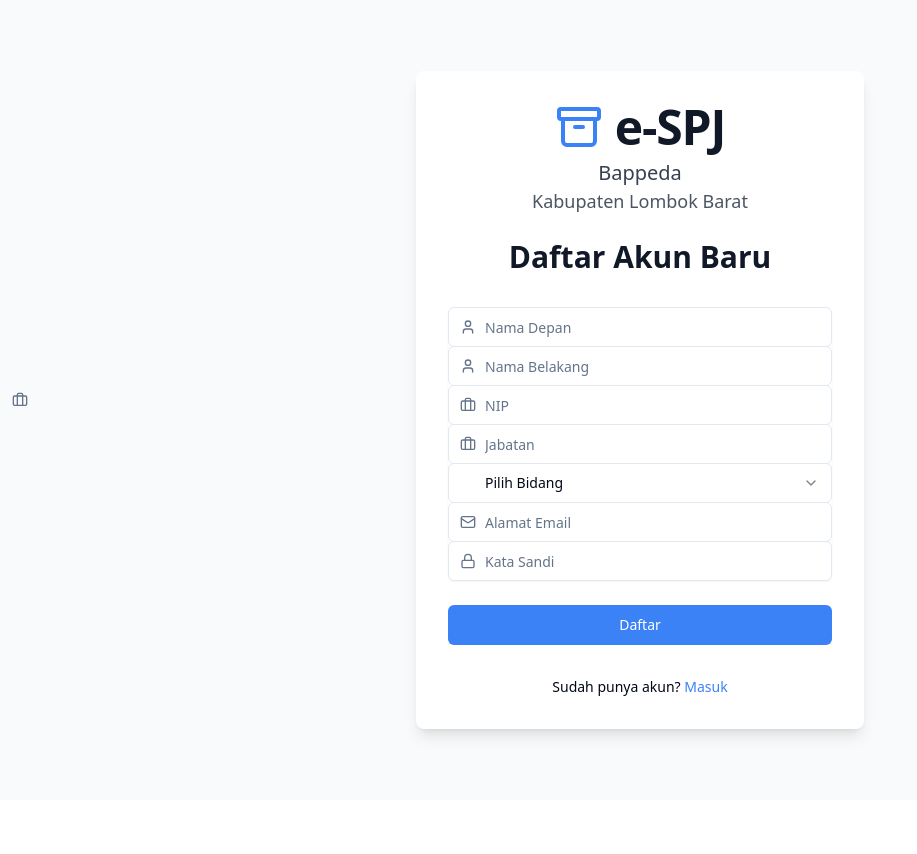
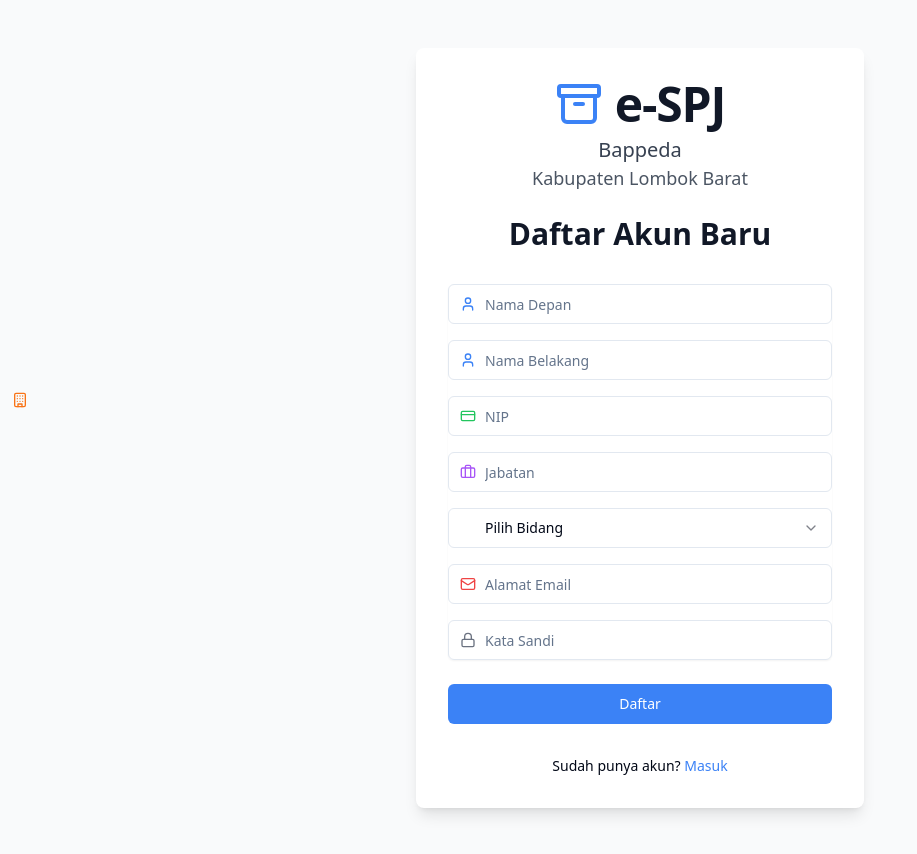
Before and after one commit to BappedaLobar/Arsip-SPJ, a React (Vite) app: page /signup in a window 1280 px wide. Shown: the whole page, without its empty margins (0-917 px from the left). Before the commit the page ends 800 px from the top, so only its background shows below. Built offline with nearby package versions, Linux system fonts and the light colour scheme.

Commit message:
[dyad] wrote 1 file(s)

```diff
--- a/src/pages/SignUp.tsx
+++ b/src/pages/SignUp.tsx
@@ -7,7 +7,7 @@ import { showError, showSuccess, showLoading, dismissToast } from "@/utils/toast
 import { Button } from "@/components/ui/button";
 import { Input } from "@/components/ui/input";
 import { Label } from "@/components/ui/label";
-import { Archive, User, Mail, Lock, Briefcase } from "lucide-react";
+import { Archive, User, Mail, Lock, Briefcase, CreditCard, Building } from "lucide-react"; // Menambahkan CreditCard dan Building
 import { Select, SelectContent, SelectItem, SelectTrigger, SelectValue } from "@/components/ui/select";
 import { bidangOptions } from "@/types/spj";
 
@@ -44,13 +44,12 @@ const SignUp = () => {
 
       if (error) {
         showError("Gagal mendaftar: " + error.message);
-      } else if (data.session) { // Jika sesi langsung terbentuk (verifikasi email nonaktif)
+      } else if (data.session) {
         showSuccess("Pendaftaran berhasil! Anda telah masuk.");
-        navigate("/"); // Langsung arahkan ke dashboard
+        navigate("/");
       } else if (data.user && !data.session) {
-        // Ini terjadi jika verifikasi email masih aktif di Supabase
         showError("Pendaftaran berhasil, tetapi verifikasi email diperlukan. Silakan cek email Anda.");
-        navigate("/login"); // Kembali ke login untuk menunggu verifikasi
+        navigate("/login");
       } else {
         showError("Pendaftaran gagal. Silakan coba lagi.");
       }
@@ -67,7 +66,7 @@ const SignUp = () => {
       <div className="max-w-md w-full space-y-8 p-8 bg-white shadow-lg rounded-lg">
         <div className="text-center">
           <div className="flex items-center justify-center gap-3 mb-2">
-            <Archive className="h-12 w-12 text-primary flex-shrink-0" /> {/* Added flex-shrink-0 */}
+            <Archive className="h-12 w-12 text-primary flex-shrink-0" />
             <h1 className="text-5xl font-extrabold tracking-tight text-gray-900">
               e-SPJ
             </h1>
@@ -79,11 +78,11 @@ const SignUp = () => {
           </h2>
         </div>
         <form className="mt-8 space-y-6" onSubmit={handleSignUp}>
-          <div className="rounded-md shadow-sm -space-y-px">
+          <div className="rounded-md shadow-sm space-y-4"> {/* Mengubah -space-y-px menjadi space-y-4 */}
             <div>
               <Label htmlFor="first-name" className="sr-only">Nama Depan</Label>
               <div className="relative">
-                <User className="absolute left-3 top-1/2 -translate-y-1/2 h-4 w-4 text-muted-foreground" />
+                <User className="absolute left-3 top-1/2 -translate-y-1/2 h-4 w-4 text-blue-500" /> {/* Warna biru */}
                 <Input
                   id="first-name"
                   name="first-name"
@@ -101,7 +100,7 @@ const SignUp = () => {
             <div>
               <Label htmlFor="last-name" className="sr-only">Nama Belakang</Label>
               <div className="relative">
-                <User className="absolute left-3 top-1/2 -translate-y-1/2 h-4 w-4 text-muted-foreground" />
+                <User className="absolute left-3 top-1/2 -translate-y-1/2 h-4 w-4 text-blue-500" /> {/* Warna biru */}
                 <Input
                   id="last-name"
                   name="last-name"
@@ -119,7 +118,7 @@ const SignUp = () => {
             <div>
               <Label htmlFor="nip" className="sr-only">NIP</Label>
               <div className="relative">
-                <Briefcase className="absolute left-3 top-1/2 -translate-y-1/2 h-4 w-4 text-muted-foreground" />
+                <CreditCard className="absolute left-3 top-1/2 -translate-y-1/2 h-4 w-4 text-green-500" /> {/* Ikon CreditCard, warna hijau */}
                 <Input
                   id="nip"
                   name="nip"
@@ -137,7 +136,7 @@ const SignUp = () => {
             <div>
               <Label htmlFor="position" className="sr-only">Jabatan</Label>
               <div className="relative">
-                <Briefcase className="absolute left-3 top-1/2 -translate-y-1/2 h-4 w-4 text-muted-foreground" />
+                <Briefcase className="absolute left-3 top-1/2 -translate-y-1/2 h-4 w-4 text-purple-500" /> {/* Ikon Briefcase, warna ungu */}
                 <Input
                   id="position"
                   name="position"
@@ -156,7 +155,7 @@ const SignUp = () => {
               <Label htmlFor="bidang" className="sr-only">Bidang</Label>
               <Select onValueChange={setBidang} value={bidang} disabled={loading}>
                 <SelectTrigger className="w-full pl-9">
-                  <Briefcase className="absolute left-3 top-1/2 -translate-y-1/2 h-4 w-4 text-muted-foreground" />
+                  <Building className="absolute left-3 top-1/2 -translate-y-1/2 h-4 w-4 text-orange-500" /> {/* Ikon Building, warna oranye */}
                   <SelectValue placeholder="Pilih Bidang" />
                 </SelectTrigger>
                 <SelectContent>
@@ -171,7 +170,7 @@ const SignUp = () => {
             <div>
               <Label htmlFor="email-address" className="sr-only">Alamat Email</Label>
               <div className="relative">
-                <Mail className="absolute left-3 top-1/2 -translate-y-1/2 h-4 w-4 text-muted-foreground" />
+                <Mail className="absolute left-3 top-1/2 -translate-y-1/2 h-4 w-4 text-red-500" /> {/* Ikon Mail, warna merah */}
                 <Input
                   id="email-address"
                   name="email"
@@ -189,7 +188,7 @@ const SignUp = () => {
             <div>
               <Label htmlFor="password" className="sr-only">Kata Sandi</Label>
               <div className="relative">
-                <Lock className="absolute left-3 top-1/2 -translate-y-1/2 h-4 w-4 text-muted-foreground" />
+                <Lock className="absolute left-3 top-1/2 -translate-y-1/2 h-4 w-4 text-gray-500" /> {/* Ikon Lock, warna abu-abu */}
                 <Input
                   id="password"
                   name="password"
```
